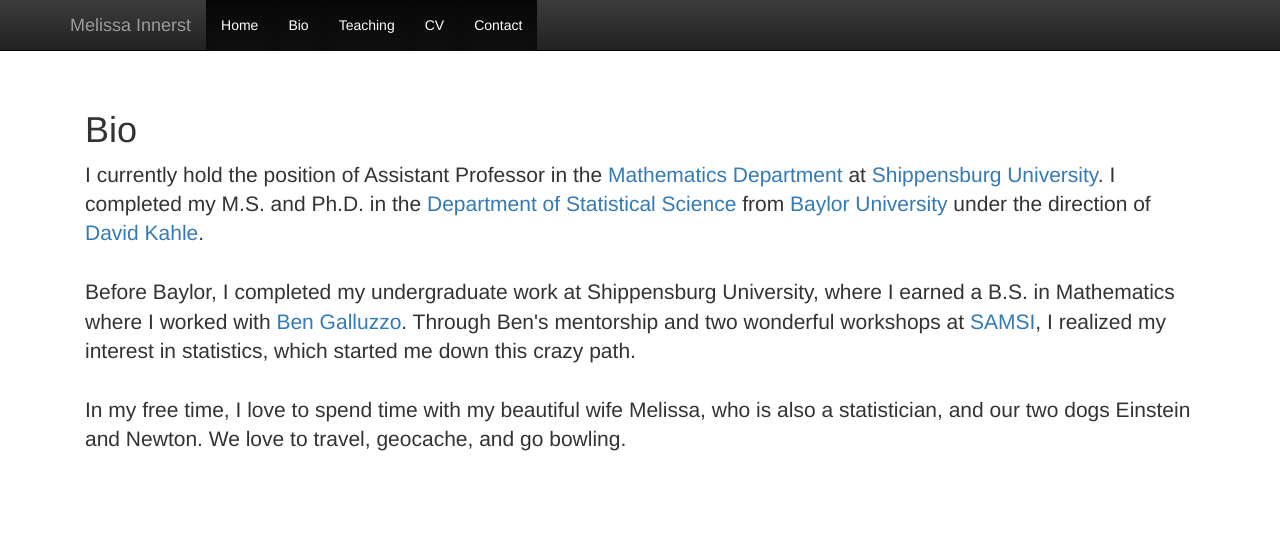
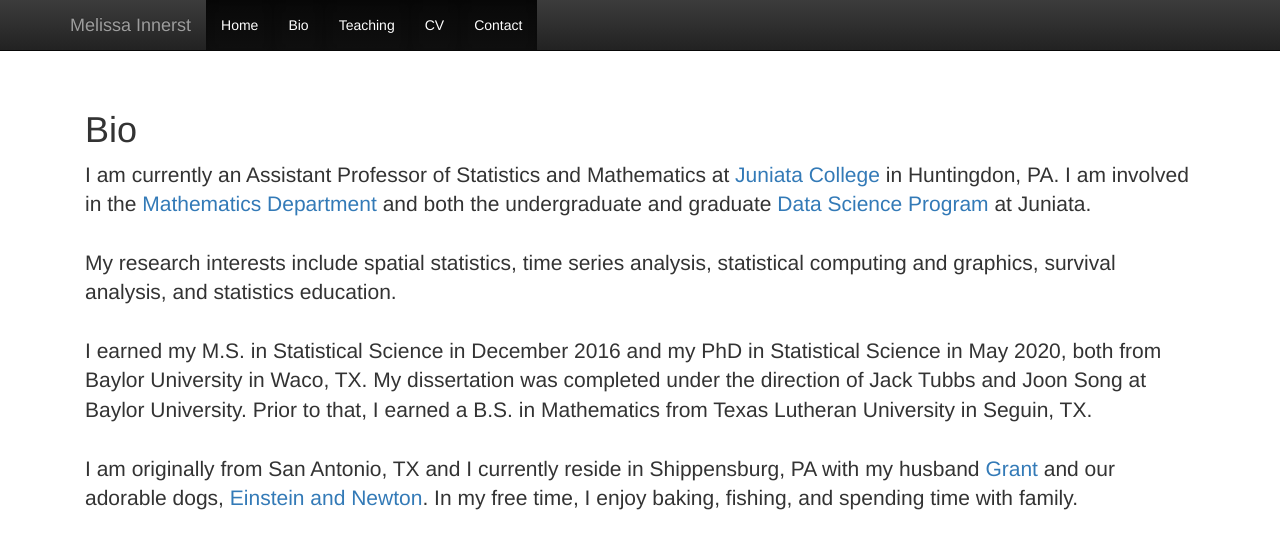
Before and after one commit to melissanjohnson/melissanjohnson.github.io, a Jekyll site: the page built from bio.html, in a window 1280 px wide. Shown: the top 549 px of the page. Built offline with Jekyll 4.4.1, drawn with Linux system fonts in a browser that asks for light colours; nearby versions of some CDN libraries; library files that are not in the unit come from our copies.

Commit message:
Long biography

```diff
--- a/bio.html
+++ b/bio.html
@@ -4,14 +4,16 @@ title: 'Bio'
 ---
 
 <h1> Bio </h1>
-
 <p class="lead">
 
-  I currently hold the position of Assistant Professor in the <a href="https://www.ship.edu/math/">Mathematics Department</a> at <a href="https://www.ship.edu">Shippensburg University</a>. I completed my M.S. and Ph.D. in the  <a href="https://www.baylor.edu/statistics/">Department of Statistical Science</a> from <a href="https://www.baylor.edu/">Baylor University</a> under the direction of <a href = "https://www.baylor.edu/statistics/index.php?id=941858">David Kahle</a>.
+I am currently an Assistant Professor of Statistics and Mathematics at <a href="https://www.juniata.edu/">Juniata College</a> in Huntingdon, PA. I am involved in the <a href="https://www.juniata.edu/academics/departments/mathematics/">Mathematics Department</a> and both the undergraduate and graduate <a href="https://www.juniata.edu/academics/departments/data-science/">Data Science Program</a> at Juniata.
+<br/>
+<br/>
+My research interests include spatial statistics, time series analysis, statistical computing and graphics, survival analysis, and statistics education.
+<br/>
+<br/>
+I earned my M.S. in Statistical Science in December 2016 and my PhD in Statistical Science in May 2020, both from Baylor University in Waco, TX. My dissertation was completed under the direction of Jack Tubbs and Joon Song at Baylor University. Prior to that, I earned a B.S. in Mathematics from Texas Lutheran University in Seguin, TX.
+  <br/>
   <br />
-  <br />
-  Before Baylor, I completed my undergraduate work at Shippensburg University, where I earned a B.S. in Mathematics where I worked with <a href="https://www.clarkson.edu/people/benjamin-galluzzo">Ben Galluzzo</a>. Through Ben's mentorship and two wonderful workshops at <a href="https://www.samsi.info/">SAMSI</a>, I realized my interest in statistics, which started me down this crazy path.
-  <br />
-  <br />
-  In my free time, I love to spend time with my beautiful wife Melissa, who is also a statistician, and our two dogs Einstein and Newton. We love to travel, geocache, and go bowling.
+I am originally from San Antonio, TX and I currently reside in Shippensburg, PA with my husband <a href="grantinnerst.github.io" target="_blank"> Grant</a> and our adorable dogs, <a href="https://www.instagram.com/einsteinstheoryofbarktivity/" target="_blank"> Einstein and Newton</a>. In my free time, I enjoy baking, fishing, and spending time with family.
 </p>
```
